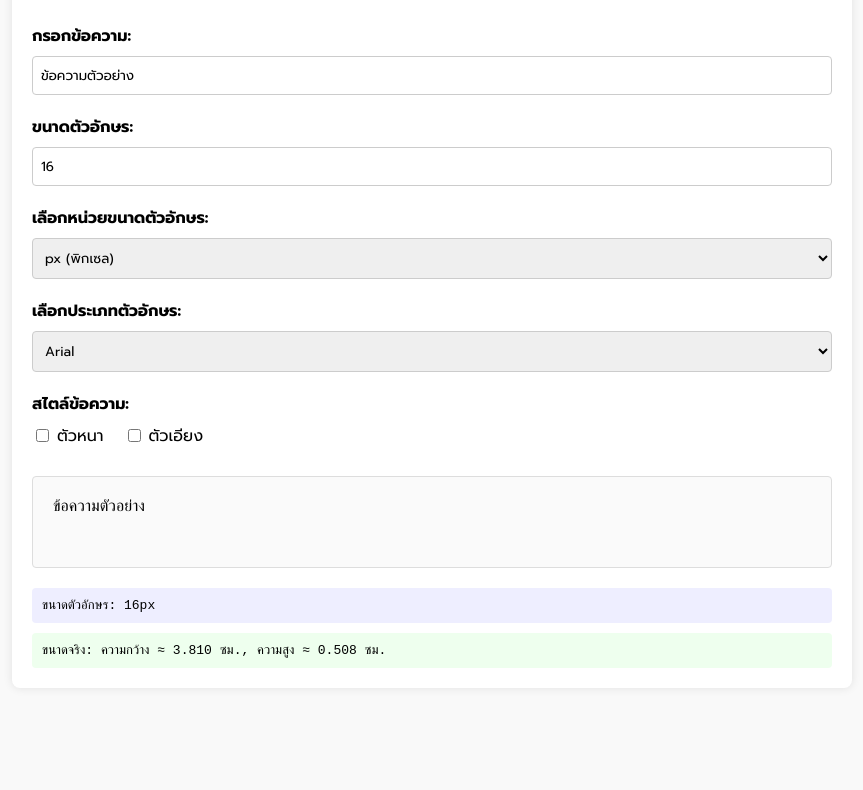
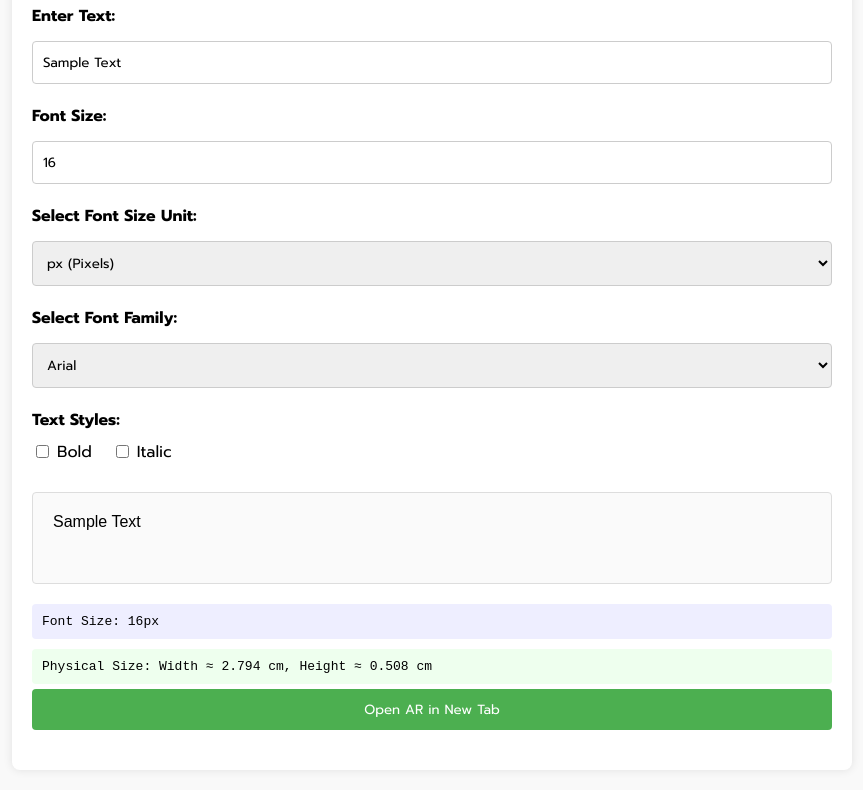
Before and after one commit to T0b1e/reality-font-size, a plain HTML site: page index.html in a window 1280 px wide. Shown: the part 112-902 px from the top of the page, without its empty margins (208-1071 px from the left). Before the commit the page ends 840 px from the top, so only its background shows below. Drawn offline with Linux system fonts and the light colour scheme.

Commit message:
create new file
seperate path

```diff
--- a/index.html
+++ b/index.html
@@ -1,15 +1,19 @@
 <!DOCTYPE html>
-<html lang="th">
+<html lang="en">
 <head>
   <meta charset="UTF-8">
-  <title>ขนาดตัวอักษร กับ ขนาดจริง</title>
+  <title>Dynamic Font Size Preview with AR Integration</title>
+  <!-- A-Frame (Optional if not using AR on this page) -->
+  <script src="https://aframe.io/releases/1.2.0/aframe.min.js"></script>
+  <!-- AR.js (Optional if not using AR on this page) -->
+  <script src="https://cdn.jsdelivr.net/gh/AR-js-org/AR.js@3.3.2/aframe/build/aframe-ar.js"></script>
   <style>
-
-@import url('https://fonts.googleapis.com/css2?family=Prompt:ital,wght@0,100;0,200;0,300;0,400;0,500;0,600;0,700;0,800;0,900;1,100;1,200;1,300;1,400;1,500;1,600;1,700;1,800;1,900&display=swap');
+    @import url('https://fonts.googleapis.com/css2?family=Prompt:wght@400;700&display=swap');
 
     body {
-      font-family: "Prompt", serif;
-      margin: 40px;
+      font-family: "Prompt", sans-serif;
+      margin: 0;
+      padding: 20px;
       background-color: #f9f9f9;
     }
 
@@ -34,14 +38,27 @@
 
     input[type="text"],
     input[type="number"],
-    select {
-        font-family: "Prompt", serif;
-
+    select,
+    button {
+      font-family: "Prompt", sans-serif;
       width: 100%;
-      padding: 8px;
+      padding: 10px;
       box-sizing: border-box;
       border: 1px solid #ccc;
       border-radius: 4px;
+      margin-top: 5px;
+    }
+
+    button {
+      cursor: pointer;
+      background-color: #4CAF50;
+      color: white;
+      border: none;
+      transition: background-color 0.3s ease;
+    }
+
+    button:hover {
+      background-color: #45a049;
     }
 
     .styles {
@@ -65,6 +82,8 @@
       min-height: 50px;
       margin-bottom: 20px;
       white-space: pre-wrap; /* Preserve whitespace */
+      word-wrap: break-word;
+      overflow-wrap: break-word;
     }
 
     .result, .calculation {
@@ -89,41 +108,51 @@
         padding: 15px;
       }
     }
+
+    @media (max-width: 500px) {
+      .styles {
+        flex-direction: column;
+      }
+
+      button {
+        padding: 12px;
+      }
+    }
   </style>
 </head>
 <body>
   <div class="container">
-    <h2>ตัวอย่างขนาดตัวอักษรแบบไดนามิกพร้อมขนาดจริง</h2>
+    <h2>Dynamic Font Size Preview with AR Integration</h2>
 
     <!-- Text Input -->
     <div class="field">
-      <label for="text-input">กรอกข้อความ:</label>
-      <input type="text" id="text-input" placeholder="พิมพ์ข้อความของคุณที่นี่" value="ข้อความตัวอย่าง">
+      <label for="text-input">Enter Text:</label>
+      <input type="text" id="text-input" placeholder="Type your text here" value="Sample Text">
     </div>
 
     <!-- Font Size Value Input -->
     <div class="field">
-      <label for="font-size-input">ขนาดตัวอักษร:</label>
-      <input type="number" id="font-size-input" placeholder="ใส่ขนาดตัวอักษร" value="16" min="1">
+      <label for="font-size-input">Font Size:</label>
+      <input type="number" id="font-size-input" placeholder="Enter font size" value="16" min="1">
     </div>
 
     <!-- Font Size Unit Select (ComboBox) -->
     <div class="field">
-      <label for="unit-select">เลือกหน่วยขนาดตัวอักษร:</label>
+      <label for="unit-select">Select Font Size Unit:</label>
       <select id="unit-select">
         <!-- Absolute Units -->
-        <optgroup label="หน่วยสัมบูรณ์">
-          <option value="px">px (พิกเซล)</option>
-          <option value="pt">pt (พอยต์)</option>
-          <option value="cm">cm (เซนติเมตร)</option>
-          <option value="mm">mm (มิลลิเมตร)</option>
-          <option value="in">in (นิ้ว)</option>
-          <option value="pc">pc (พิกัส)</option>
-          <option value="Q">Q (คิว)</option>
+        <optgroup label="Absolute Units">
+          <option value="px">px (Pixels)</option>
+          <option value="pt">pt (Points)</option>
+          <option value="cm">cm (Centimeters)</option>
+          <option value="mm">mm (Millimeters)</option>
+          <option value="in">in (Inches)</option>
+          <option value="pc">pc (Picas)</option>
+          <option value="Q">Q (Quarter-Millimeters)</option>
         </optgroup>
 
         <!-- Relative Units -->
-        <optgroup label="หน่วยสัมพัทธ์">
+        <optgroup label="Relative Units">
           <option value="em">em</option>
           <option value="rem">rem</option>
           <option value="%">%</option>
@@ -135,15 +164,15 @@
         </optgroup>
 
         <!-- Viewport-Based Units -->
-        <optgroup label="หน่วยตามขนาดหน้าจอ">
-          <option value="vw">vw (ความกว้างของหน้าจอ)</option>
-          <option value="vh">vh (ความสูงของหน้าจอ)</option>
+        <optgroup label="Viewport-Based Units">
+          <option value="vw">vw (Viewport Width)</option>
+          <option value="vh">vh (Viewport Height)</option>
           <option value="vmin">vmin</option>
           <option value="vmax">vmax</option>
         </optgroup>
 
         <!-- Keyword Values -->
-        <optgroup label="ค่าคีย์เวิร์ด">
+        <optgroup label="Keyword Values">
           <option value="xx-small">xx-small</option>
           <option value="x-small">x-small</option>
           <option value="small">small</option>
@@ -159,7 +188,7 @@
 
     <!-- Font Family Select (ComboBox) -->
     <div class="field">
-      <label for="font-family-select">เลือกประเภทตัวอักษร:</label>
+      <label for="font-family-select">Select Font Family:</label>
       <select id="font-family-select">
         <option value="Arial, sans-serif">Arial</option>
         <option value="'Times New Roman', serif">Times New Roman</option>
@@ -177,30 +206,35 @@
 
     <!-- Text Style Options -->
     <div class="field">
-      <label>สไตล์ข้อความ:</label>
+      <label>Text Styles:</label>
       <div class="styles">
         <label>
-          <input type="checkbox" id="bold-checkbox"> ตัวหนา
+          <input type="checkbox" id="bold-checkbox"> Bold
         </label>
         <label>
-          <input type="checkbox" id="italic-checkbox"> ตัวเอียง
+          <input type="checkbox" id="italic-checkbox"> Italic
         </label>
       </div>
     </div>
 
     <!-- Display Area -->
     <div class="preview" id="preview-area">
-      ข้อความตัวอย่าง
+      Sample Text
     </div>
 
     <!-- Result Display -->
     <div class="result" id="result-display">
-      ขนาดตัวอักษร: 16px
+      Font Size: 16px
     </div>
 
     <!-- Physical Dimensions Display -->
     <div class="calculation" id="calculation-display">
-      ขนาดจริง: กำลังคำนวณ...
+      Physical Size: Calculating...
+    </div>
+
+    <!-- Button to Open AR View -->
+    <div class="field">
+      <button id="open-ar-button">Open AR in New Tab</button>
     </div>
   </div>
 
@@ -216,66 +250,61 @@
       const previewArea = document.getElementById('preview-area');
       const resultDisplay = document.getElementById('result-display');
       const calculationDisplay = document.getElementById('calculation-display');
+      const openArButton = document.getElementById('open-ar-button');
 
-      // Verify that all necessary elements are present
-      if (!textInput) console.error('ไม่พบองค์ประกอบที่มี ID "text-input".');
-      if (!fontSizeInput) console.error('ไม่พบองค์ประกอบที่มี ID "font-size-input".');
-      if (!unitSelect) console.error('ไม่พบองค์ประกอบที่มี ID "unit-select".');
-      if (!fontFamilySelect) console.error('ไม่พบองค์ประกอบที่มี ID "font-family-select".');
-      if (!boldCheckbox) console.error('ไม่พบองค์ประกอบที่มี ID "bold-checkbox".');
-      if (!italicCheckbox) console.error('ไม่พบองค์ประกอบที่มี ID "italic-checkbox".');
-      if (!previewArea) console.error('ไม่พบองค์ประกอบที่มี ID "preview-area".');
-      if (!resultDisplay) console.error('ไม่พบองค์ประกอบที่มี ID "result-display".');
-      if (!calculationDisplay) console.error('ไม่พบองค์ประกอบที่มี ID "calculation-display".');
-
-      // Add event listeners only if elements exist
-      if (boldCheckbox) {
+      // Add event listeners
       boldCheckbox.addEventListener('change', () => {
         updatePreview();
         savePreferences();
       });
-      }
 
-      if (italicCheckbox) {
       italicCheckbox.addEventListener('change', () => {
         updatePreview();
         savePreferences();
       });
-      }
 
-      if (textInput) {
       textInput.addEventListener('input', () => {
         updatePreview();
         handleViewportUnits();
         savePreferences();
       });
-      }
 
-      if (fontSizeInput) {
       fontSizeInput.addEventListener('input', () => {
         updatePreview();
         handleViewportUnits();
         savePreferences();
       });
-      }
 
-      if (unitSelect) {
       unitSelect.addEventListener('change', () => {
         updatePreview();
         handleViewportUnits();
         savePreferences();
       });
-      }
 
-      if (fontFamilySelect) {
       fontFamilySelect.addEventListener('change', () => {
         updatePreview();
         savePreferences();
       });
-      }
+
+      openArButton.addEventListener('click', () => {
+        // Get current values
+        const text = previewArea.textContent || 'Sample Text';
+        const isBold = boldCheckbox.checked;
+        const color = isBold ? 'FF0000' : '00FF00'; // Red for bold, Green otherwise
+
+        // Encode parameters
+        const params = new URLSearchParams({
+          text: text,
+          color: color
+        });
+
+        // Open AR view in new tab with parameters
+        window.open(`ar-view.html?${params.toString()}`, '_blank');
+      });
 
       // Initial setup
       loadPreferences();
+      updatePreview();
       handleViewportUnits();
 
       /**
@@ -302,7 +331,7 @@
 
           return ppi;
         } catch (error) {
-          displayError('ไม่สามารถประมาณค่า PPI ได้.');
+          displayError('Failed to estimate PPI.');
           console.error('Error in estimatePPI:', error);
           return 96; // Default PPI
         }
@@ -359,19 +388,19 @@
             inches = fontSizeValue * unitToInches[fontUnit];
           } else {
             inches = fontSizeValue * (1 / ppi); // Fallback to px
-            console.warn(`ไม่รู้จักหน่วย "${fontUnit}". ใช้ px แทน.`);
+            console.warn(`Unrecognized unit "${fontUnit}". Falling back to px.`);
           }
 
-          console.log(`ขนาดตัวอักษรในนิ้ว: ${inches}`);
+          console.log(`Font Size in inches: ${inches}`);
 
           // Convert inches to centimeters
           const cm = inches * 2.54;
 
-          console.log(`ขนาดตัวอักษรในเซนติเมตร: ${cm}`);
+          console.log(`Font Size in centimeters: ${cm}`);
 
           // Adjust for font family
           // Different fonts have different average character widths
-          // We'll define average width multipliers for selected fonts
+          // Define average width multipliers for selected fonts
           const fontWidthMultipliers = {
             'Arial, sans-serif': 0.6,
             "'Times New Roman', serif": 0.5,
@@ -390,39 +419,39 @@
           // Determine the multiplier based on selected font
           const multiplier = fontWidthMultipliers[fontFamily] || fontWidthMultipliers['default'];
 
-          console.log(`ตัวคูณความกว้างของตัวอักษรสำหรับ "${fontFamily}": ${multiplier}`);
+          console.log(`Font Width Multiplier for "${fontFamily}": ${multiplier}`);
 
           // Adjust multiplier for bold and italic styles
           let styleMultiplier = 1;
-          if (isBold) styleMultiplier += 0.05; // เพิ่มความกว้าง 5% สำหรับตัวหนา
-          if (isItalic) styleMultiplier += 0.03; // เพิ่มความกว้าง 3% สำหรับตัวเอียง
+          if (isBold) styleMultiplier += 0.05; // Increase width by 5% for bold
+          if (isItalic) styleMultiplier += 0.03; // Increase width by 3% for italic
 
-          console.log(`ตัวคูณสไตล์: ${styleMultiplier}`);
+          console.log(`Style Multiplier: ${styleMultiplier}`);
 
           // Estimate height based on font size (approximation)
           // Typically, height ≈ font size * 1.2 (line height)
           let heightCm = cm * 1.2;
 
           // Adjust height for bold and italic
-          if (isBold) heightCm *= 1.02; // เพิ่มความสูง 2% สำหรับตัวหนา
-          if (isItalic) heightCm *= 1.01; // เพิ่มความสูง 1% สำหรับตัวเอียง
+          if (isBold) heightCm *= 1.02; // Slightly increase height for bold
+          if (isItalic) heightCm *= 1.01; // Slightly increase height for italic
 
-          console.log(`ความสูงในเซนติเมตรหลังปรับสไตล์: ${heightCm}`);
+          console.log(`Height in cm after style adjustments: ${heightCm}`);
 
           // For width, estimate based on character count and average width
           const avgCharWidth = multiplier * cm * styleMultiplier;
-          console.log(`ความกว้างเฉลี่ยของตัวอักษร: ${avgCharWidth} เซนติเมตร`);
+          console.log(`Average Character Width: ${avgCharWidth} cm`);
           const numChars = previewArea.textContent.length || 1; // Avoid division by zero
           const widthCm = avgCharWidth * numChars;
 
-          console.log(`ความกว้างในเซนติเมตร: ${widthCm}`);
+          console.log(`Width in cm: ${widthCm}`);
 
           return {
             width: widthCm.toFixed(3),
             height: heightCm.toFixed(3)
           };
         } catch (error) {
-          displayError('ไม่สามารถคำนวณขนาดจริงได้.');
+          displayError('Failed to calculate physical size.');
           console.error('Error in calculatePhysicalSize:', error);
           return {
             width: 'N/A',
@@ -437,9 +466,9 @@
        */
       function displayError(message) {
         if (calculationDisplay) {
-          calculationDisplay.textContent = `ข้อผิดพลาด: ${message}`;
+          calculationDisplay.textContent = `Error: ${message}`;
         }
-        console.error(`ข้อผิดพลาด: ${message}`);
+        console.error(`Error: ${message}`);
       }
 
       /**
@@ -455,20 +484,20 @@
           const isBold = boldCheckbox ? boldCheckbox.checked : false;
           const isItalic = italicCheckbox ? italicCheckbox.checked : false;
 
-          console.log(`กำลังอัปเดตตัวอย่างด้วยข้อความ: "${text}", ขนาดตัวอักษร: ${fontSizeValue}${fontUnit}, ประเภทตัวอักษร: ${fontFamily}, ตัวหนา: ${isBold}, ตัวเอียง: ${isItalic}`);
+          console.log(`Updating Preview with Text: "${text}", Font Size: ${fontSizeValue}${fontUnit}, Font Family: ${fontFamily}, Bold: ${isBold}, Italic: ${isItalic}`);
 
           // Validate font size value
           if (isNaN(fontSizeValue) || fontSizeValue <= 0) {
             if (fontSizeInput) fontSizeInput.style.borderColor = 'red';
-            if (resultDisplay) resultDisplay.textContent = 'โปรดใส่ขนาดตัวอักษรที่ถูกต้อง.';
-            if (calculationDisplay) calculationDisplay.textContent = 'ขนาดจริง: ไม่สามารถคำนวณได้';
+            if (resultDisplay) resultDisplay.textContent = 'Please enter a valid font size.';
+            if (calculationDisplay) calculationDisplay.textContent = 'Physical Size: N/A';
             if (previewArea) {
               previewArea.style.fontSize = 'inherit'; // Reset to default
               previewArea.style.fontFamily = 'inherit';
               previewArea.style.fontWeight = 'normal';
               previewArea.style.fontStyle = 'normal';
             }
-            console.log('ขนาดตัวอักษรไม่ถูกต้อง.');
+            console.log('Invalid font size value.');
             return;
           } else {
             if (fontSizeInput) fontSizeInput.style.borderColor = '#ccc';
@@ -497,13 +526,13 @@
 
           // Update the result display
           if (resultDisplay) {
-            resultDisplay.textContent = `ขนาดตัวอักษร: ${fontSizeValue}${fontUnit}`;
+            resultDisplay.textContent = `Font Size: ${fontSizeValue}${fontUnit}`;
           }
 
           // Log to the console
-          console.log(`ขนาดตัวอักษรที่ถูกนำไปใช้: ${fontSizeValue}${fontUnit}`);
-          console.log(`ประเภทตัวอักษรที่ถูกนำไปใช้: ${fontFamily}`);
-          console.log(`สไตล์ที่ถูกนำไปใช้: ${isBold ? 'ตัวหนา' : ''} ${isItalic ? 'ตัวเอียง' : ''}`.trim());
+          console.log(`Applied Font Size: ${fontSizeValue}${fontUnit}`);
+          console.log(`Applied Font Family: ${fontFamily}`);
+          console.log(`Applied Styles: ${isBold ? 'Bold' : ''} ${isItalic ? 'Italic' : ''}`.trim());
 
           // Estimate PPI
           const ppi = estimatePPI();
@@ -511,13 +540,13 @@
           // Calculate physical size
           const physicalSize = calculatePhysicalSize(fontSizeValue, fontUnit, ppi, fontFamily, isBold, isItalic);
           if (calculationDisplay) {
-            calculationDisplay.textContent = `ขนาดจริง: ความกว้าง ≈ ${physicalSize.width} ซม., ความสูง ≈ ${physicalSize.height} ซม.`;
+            calculationDisplay.textContent = `Physical Size: Width ≈ ${physicalSize.width} cm, Height ≈ ${physicalSize.height} cm`;
           }
 
           // Log physical size to console
-          console.log(`ขนาดจริง: ความกว้าง ≈ ${physicalSize.width} ซม., ความสูง ≈ ${physicalSize.height} ซม.`);
+          console.log(`Physical Size: Width ≈ ${physicalSize.width} cm, Height ≈ ${physicalSize.height} cm`);
         } catch (error) {
-          displayError('เกิดข้อผิดพลาดขณะอัปเดตตัวอย่าง.');
+          displayError('An unexpected error occurred while updating the preview.');
           console.error('Error in updatePreview:', error);
         }
       }
@@ -535,9 +564,9 @@
             // Remove resize listener if not using viewport units
             window.removeEventListener('resize', updatePreview);
           }
-          console.log(`ตั้งค่าการฟังเหตุการณ์ resize สำหรับหน่วย: ${fontUnit}`);
+          console.log(`Added resize listener for unit: ${fontUnit}`);
         } catch (error) {
-          displayError('ไม่สามารถจัดการกับหน่วยตามขนาดหน้าจอได้.');
+          displayError('Failed to handle viewport units.');
           console.error('Error in handleViewportUnits:', error);
         }
       }
@@ -553,9 +582,9 @@
           if (fontFamilySelect) localStorage.setItem('fontFamily', fontFamilySelect.value);
           if (boldCheckbox) localStorage.setItem('isBold', boldCheckbox.checked);
           if (italicCheckbox) localStorage.setItem('isItalic', italicCheckbox.checked);
-          console.log('บันทึกการตั้งค่าไปยัง localStorage แล้ว.');
+          console.log('Preferences saved to localStorage.');
         } catch (error) {
-          displayError('ไม่สามารถบันทึกการตั้งค่าได้.');
+          displayError('Failed to save preferences.');
           console.error('Error in savePreferences:', error);
         }
       }
@@ -579,11 +608,11 @@
           if (boldCheckbox) boldCheckbox.checked = savedIsBold;
           if (italicCheckbox) italicCheckbox.checked = savedIsItalic;
 
-          console.log('โหลดการตั้งค่าจาก localStorage แล้ว.');
+          console.log('Preferences loaded from localStorage.');
 
           updatePreview();
         } catch (error) {
-          displayError('ไม่สามารถโหลดการตั้งค่าได้.');
+          displayError('Failed to load preferences.');
           console.error('Error in loadPreferences:', error);
         }
       }
```
Also changed, not shown: ar-view.html (added, +119 -0 lines). Lines whose indentation alone changed are shown as unchanged.
